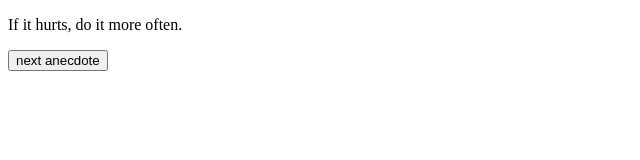
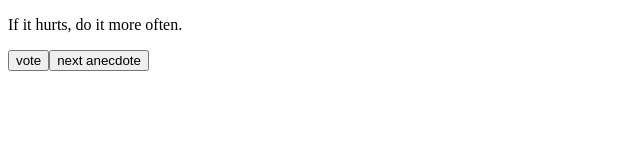
Before and after one commit to Mesadova/FullStackopen_Edu2024, a React (Vite) app in the folder part1/: page / in a window 1280 px wide. Shown: the top 160 px of the page, without its empty margins (0-640 px from the left). Built offline with nearby package versions, Linux system fonts and the light colour scheme.

Commit message:
1.13.Anecdotes

```diff
--- a/part1/src/App.jsx
+++ b/part1/src/App.jsx
@@ -13,6 +13,7 @@ const App = () => {
   ]
 
   const [selected, setSelected] = useState(0)
+  const [votes, setVotes] = useState(new Uint8Array(8))
 
   const handleRandom = () => {
     const random = Math.floor(Math.random() * 8)
@@ -22,12 +23,18 @@ const App = () => {
     } else {
       handleRandom()
     }
-    console.log(random)
+  }
+
+  const handleVote = () => {
+    const copy = [...votes]
+    copy[selected] += 1
+    setVotes(copy)
   }
 
   return (
     <div>
       <p>{anecdotes[selected]}</p>
+      <button onClick={handleVote}>vote</button>
       <button onClick={handleRandom}>next anecdote</button>
     </div>
   )
```
